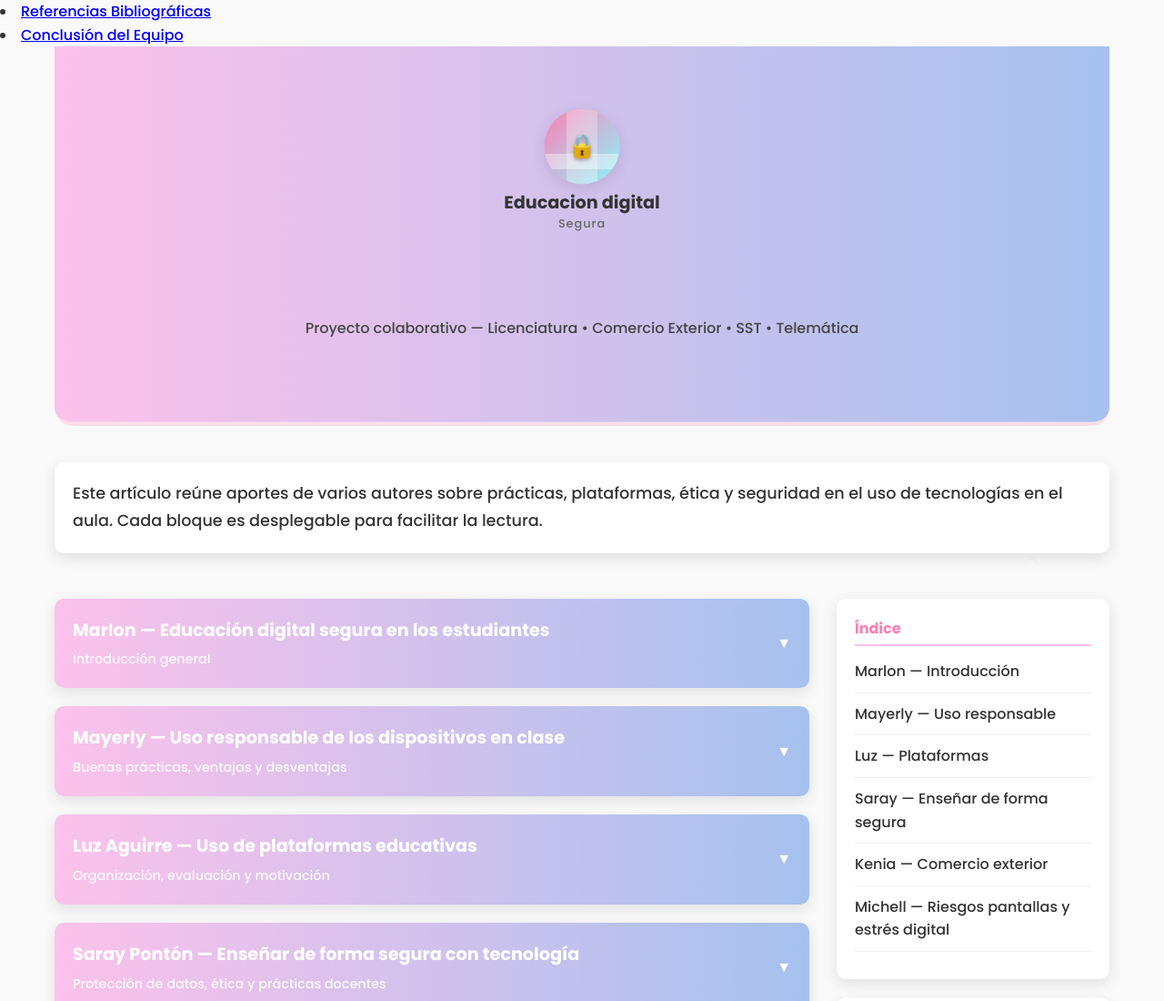
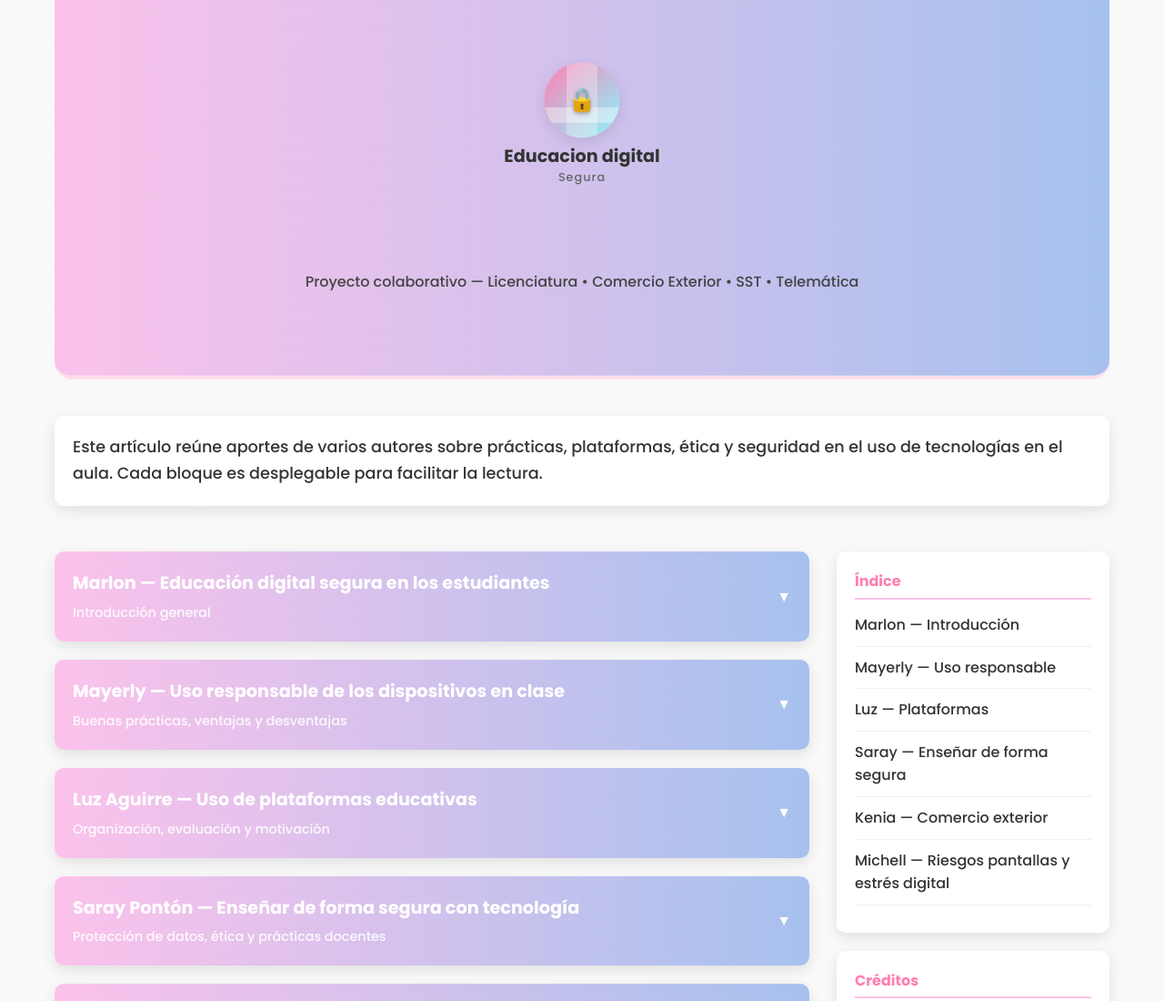
Before and after one commit to marlonpertuz332max/articulo-informativo, a website: page index.html in a window 1280 px wide. Shown: the top 1100 px of the page at 91% size. Drawn offline with nearby package versions, Linux system fonts and the light colour scheme.

Commit message:
Update index.html

```diff
--- a/index.html
+++ b/index.html
@@ -5,8 +5,6 @@
   <meta name="viewport" content="width=device-width,initial-scale=1" />
   <title>Artículo Informativo: Educación Digital Segura</title>
   <link rel="stylesheet" href="styles.css">
-<li><a href="#acc-referencias">Referencias Bibliográficas</a></li>
-<li><a href="#acc-conclusion">Conclusión del Equipo</a></li>
   <style>
     /* Estilos adicionales para mejorar la visualización */
     .parallax {
```
